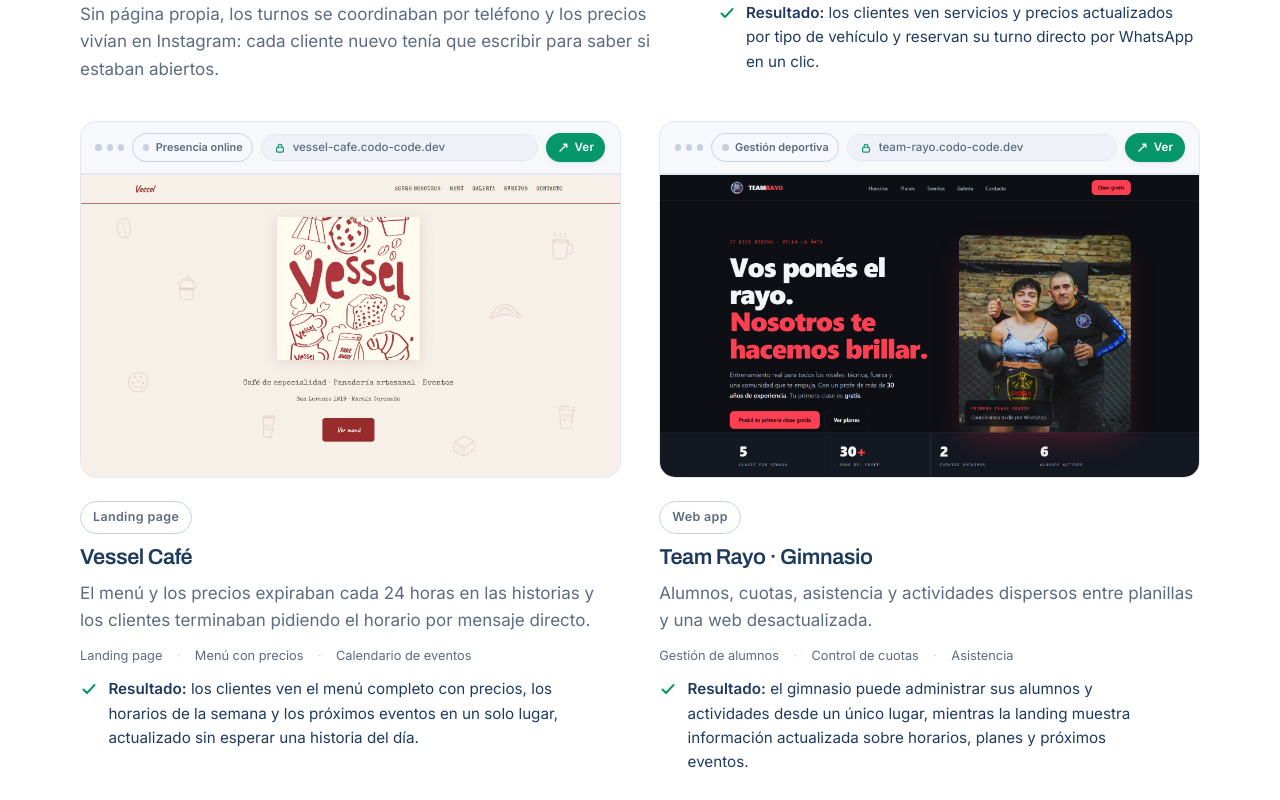
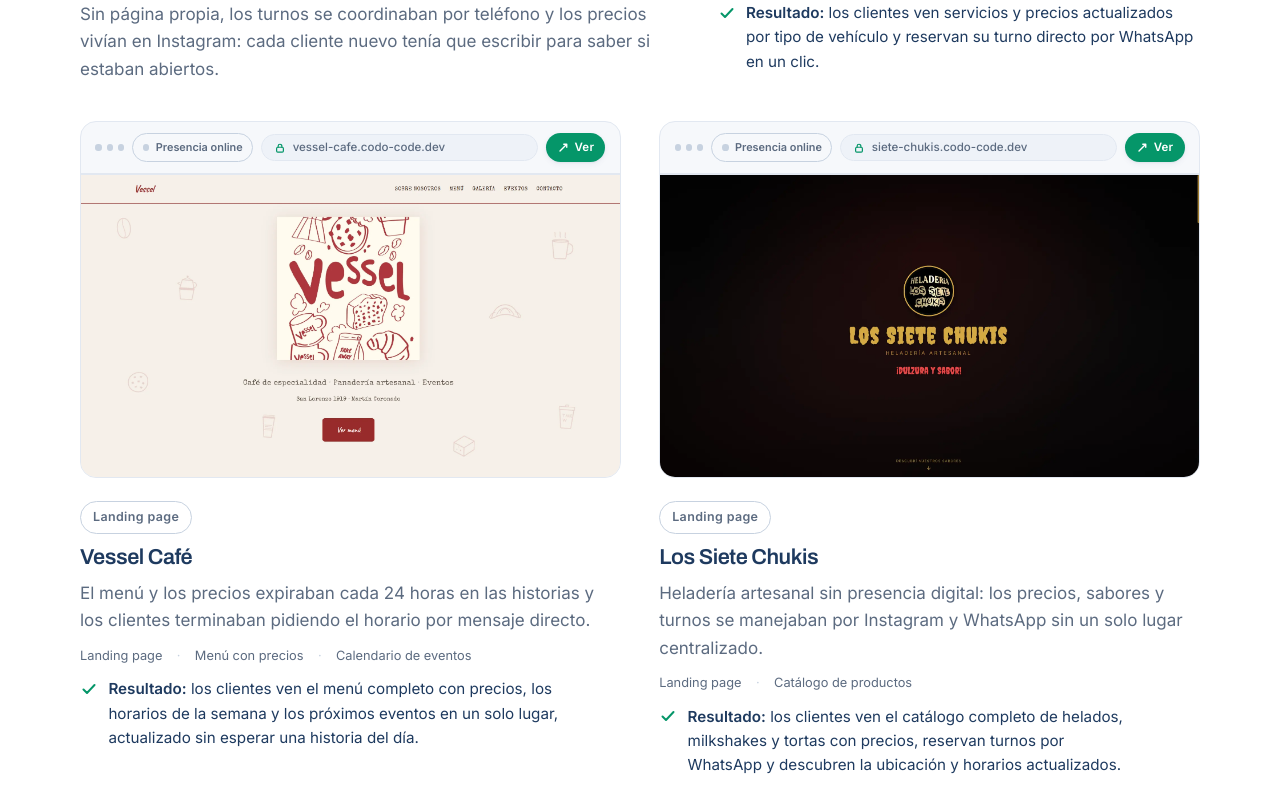
Before and after one commit to agustinMontoya2/codo-code, a React (Vite) app: page / in a window 1280 px wide. Shown: the part 4900-5700 px from the top of the page. Built offline with nearby package versions, Linux system fonts and the light colour scheme.

Commit message:
add siete chukis project

```diff
--- a/src/data/projects.ts
+++ b/src/data/projects.ts
@@ -67,6 +67,19 @@
     link: "https://vessel-cafe.codo-code.dev",
   },
   {
+    id: "siete-chukis",
+    bar: "Presencia online",
+    chip: "Landing page",
+    title: "Los Siete Chukis",
+    desc: "Heladería artesanal sin presencia digital: los precios, sabores y turnos se manejaban por Instagram y WhatsApp sin un solo lugar centralizado.",
+    tags: ["Landing page", "Catálogo de productos"],
+    result:
+      "los clientes ven el catálogo completo de helados, milkshakes y tortas con precios, reservan turnos por WhatsApp y descubren la ubicación y horarios actualizados.",
+    image: "/proyects/siete-chukis.webp",
+    imageAlt: "Los Siete Chukis",
+    link: "https://siete-chukis.codo-code.dev",
+  },
+  {
     id: "team-rayo-gym",
     bar: "Gestión deportiva",
     chip: "Web app",
```
Also changed, not shown: public/proyects/siete-chukis.webp (added).
